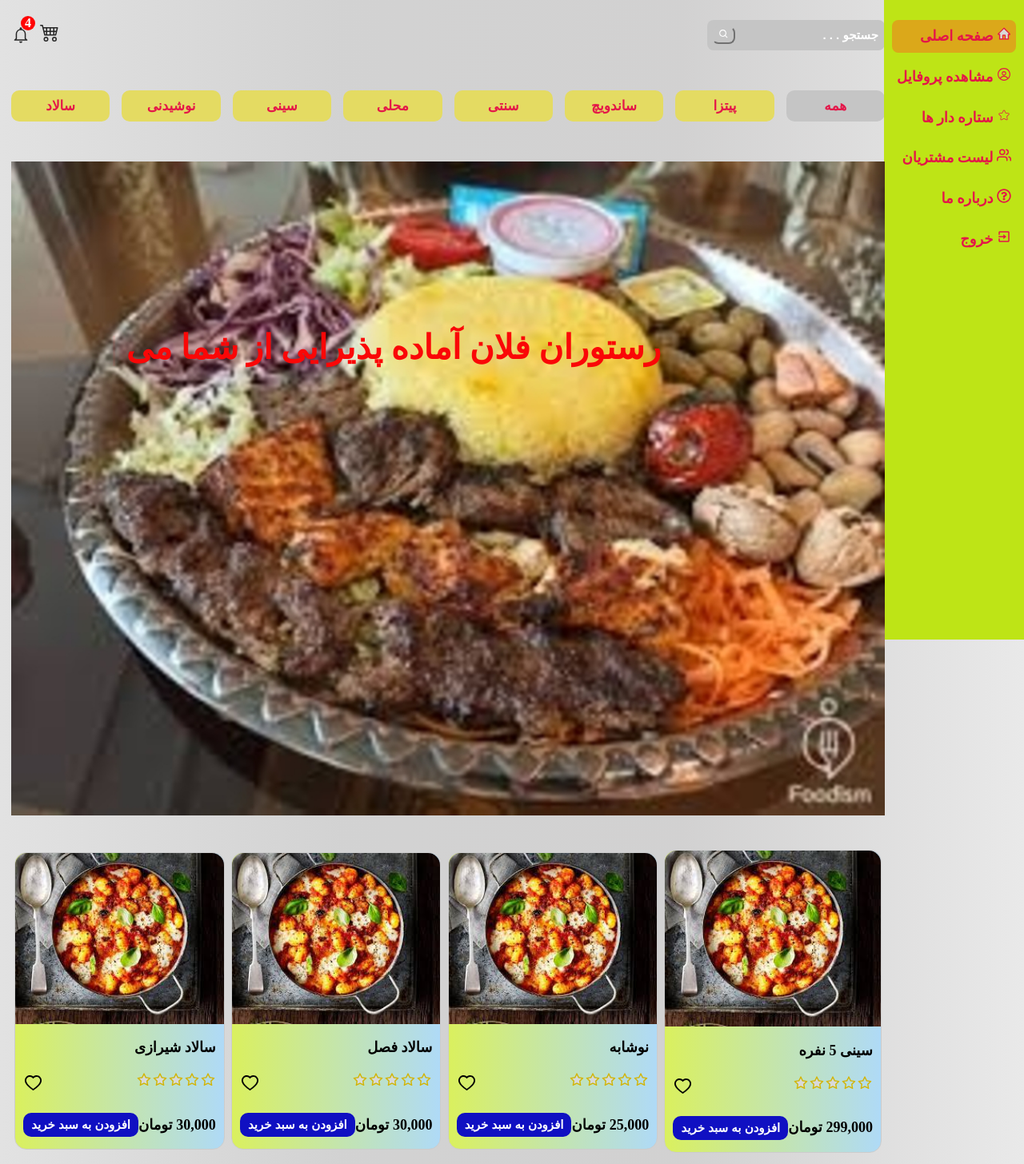
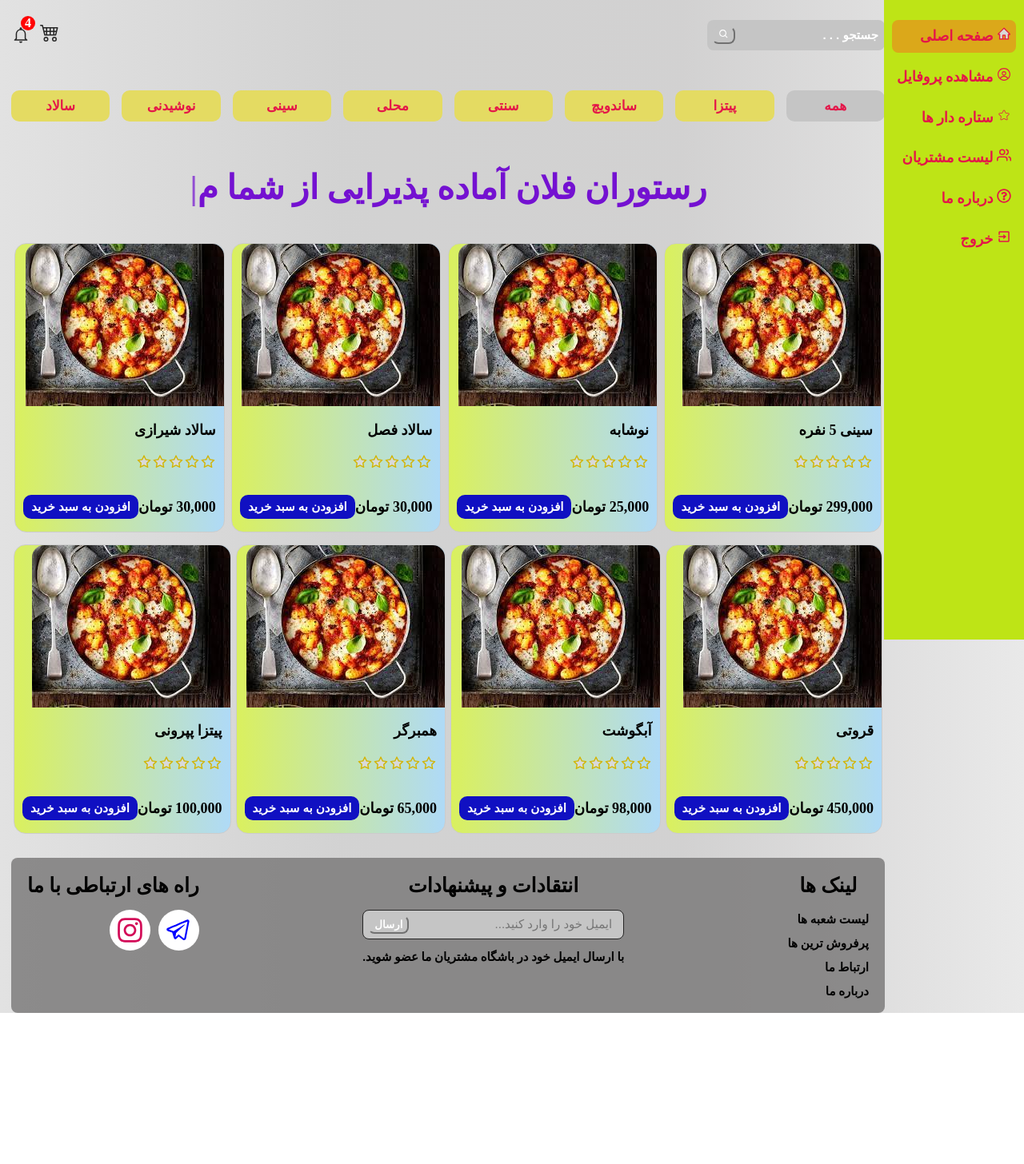
Before and after one commit to Amirsaleh2002/restaurant, a React (Vite) app: page / in a window 1280 px wide. Shown: the top 1456 px of the page at 80% size. After the commit the page ends 1267 px from the top, so only its background shows below. Built offline with nearby package versions, Linux system fonts and the light colour scheme; data requests are answered from the project's data file.

Commit message:
fix homepage styles

```diff
--- a/db.json
+++ b/db.json
@@ -17,7 +17,6 @@
     {
       "title": "سالاد فصل",
       "price": 30000,
-      "isFavorite": false,
       "id": "10",
       "category": "سالاد",
       "isSale": false,
@@ -33,7 +32,6 @@
     {
       "title": "قروتی",
       "price": 450000,
-      "isFavorite": false,
       "id": "12",
       "isSale": false,
       "category": "محلی",
@@ -44,7 +42,6 @@
       "price": 98000,
       "isSale": false,
       "id": "15",
-      "isFavorite": false,
       "category": "سنتی",
       "serveFoodCounter": "0"
     },
@@ -54,14 +51,12 @@
       "isSale": false,
       "id": "13",
       "category": "ساندویچ",
-      "isFavorite": false,
       "serveFoodCounter": "0"
     },
     {
       "id": "14",
       "title": "پیتزا پپرونی",
       "price": 100000,
-      "isFavorite": false,
       "category": "پیتزا",
       "isSale": false,
       "serveFoodCounter": 0
--- a/src/Components/FoodBox/FoodBox.jsx
+++ b/src/Components/FoodBox/FoodBox.jsx
@@ -4,25 +4,25 @@ import { AiOutlineStar, AiTwotoneStar, AiOutlineHeart } from "react-icons/ai";
 import "./FoodBox.css";
 
 function FoodBox({ title, price, isFavorite, id, isSale, isButtonNeed , serveFoodCounter }) {
-  const addToFavorite = (foodID) => {
-    console.log(foodID);
-    let newFavoriteFood = {
-      title,
-      price,
-      isFavorite: !isFavorite,
-    };
-    fetch(`http://localhost:4000/food/${foodID}`, {
-      method: "PUT",
-      headers: {
-        "Content-type": "application/json",
-      },
-      body: JSON.stringify(newFavoriteFood),
-    })
-      .then((res) => res.json())
-      .then((data) => {
-        console.log(data);
-      });
-  };
+  // const addToFavorite = (foodID) => {
+  //   console.log(foodID);
+  //   let newFavoriteFood = {
+  //     title,
+  //     price,
+  //     isFavorite: !isFavorite,
+  //   };
+  //   fetch(`http://localhost:4000/food/${foodID}`, {
+  //     method: "PUT",
+  //     headers: {
+  //       "Content-type": "application/json",
+  //     },
+  //     body: JSON.stringify(newFavoriteFood),
+  //   })
+  //     .then((res) => res.json())
+  //     .then((data) => {
+  //       console.log(data);
+  //     });
+  // };
 
   const addFoodToBasket = (foodID) => {
     let newBasketFood = {
@@ -63,10 +63,6 @@ function FoodBox({ title, price, isFavorite, id, isSale, isButtonNeed , serveFoo
             <AiTwotoneStar className="score-icon" />
             <AiTwotoneStar className="score-icon" />
           </div>
-          <AiOutlineHeart
-            className={`favorite-icon ${isFavorite && "favorite-food-active"}`}
-            onClick={() => addToFavorite(id)}
-          />
         </div>
         <div className="price-addtocart">
           <span className="food-price">{price.toLocaleString()} تومان</span>
--- a/src/Pages/HomePage/HomePage.css
+++ b/src/Pages/HomePage/HomePage.css
@@ -1,22 +1,11 @@
 .introduce {
   margin: 30px 14px;
-  position: relative;
-}
-.introduce img {
-  width: 100%;
-  background-size: cover;
-  background-position: center;
-  background-repeat: no-repeat;
-  background-attachment: fixed;
 }
 .introduce-title {
-  position: absolute;
-  top: 200px;
-  right: 280px;
   font-size: 4.2rem;
   font-weight: bolder;
   text-align: center;
-  color: #fa0707;
+  color: #7411d1;
 }
 .foods{
   display: flex;
@@ -28,7 +17,5 @@
 @media (max-width:600px) {
   .introduce-title{
     font-size: 3rem;
-    top: 75px;
-    right: 20px;
   }
 }
--- a/src/Pages/HomePage/HomePage.jsx
+++ b/src/Pages/HomePage/HomePage.jsx
@@ -140,7 +140,8 @@ function HomePage() {
       </div>
 
       <div className="introduce">
-        <img src="./img/images--2-.jpg" alt="introduce" />
+        {/* <img src="./img/images--2-.jpg" alt="introduce" /> */}
+        <div className="header-title">
         <h1 className="introduce-title">
           <Typewriter
             onInit={(typewriter) => {
@@ -159,6 +160,7 @@ function HomePage() {
             }}
           />
         </h1>
+        </div>
         <div className="foods">
           {filteredFoodByCategory.map((food) => (
             <FoodBox key={food.id} {...food} isButtonNeed={true} />
```
